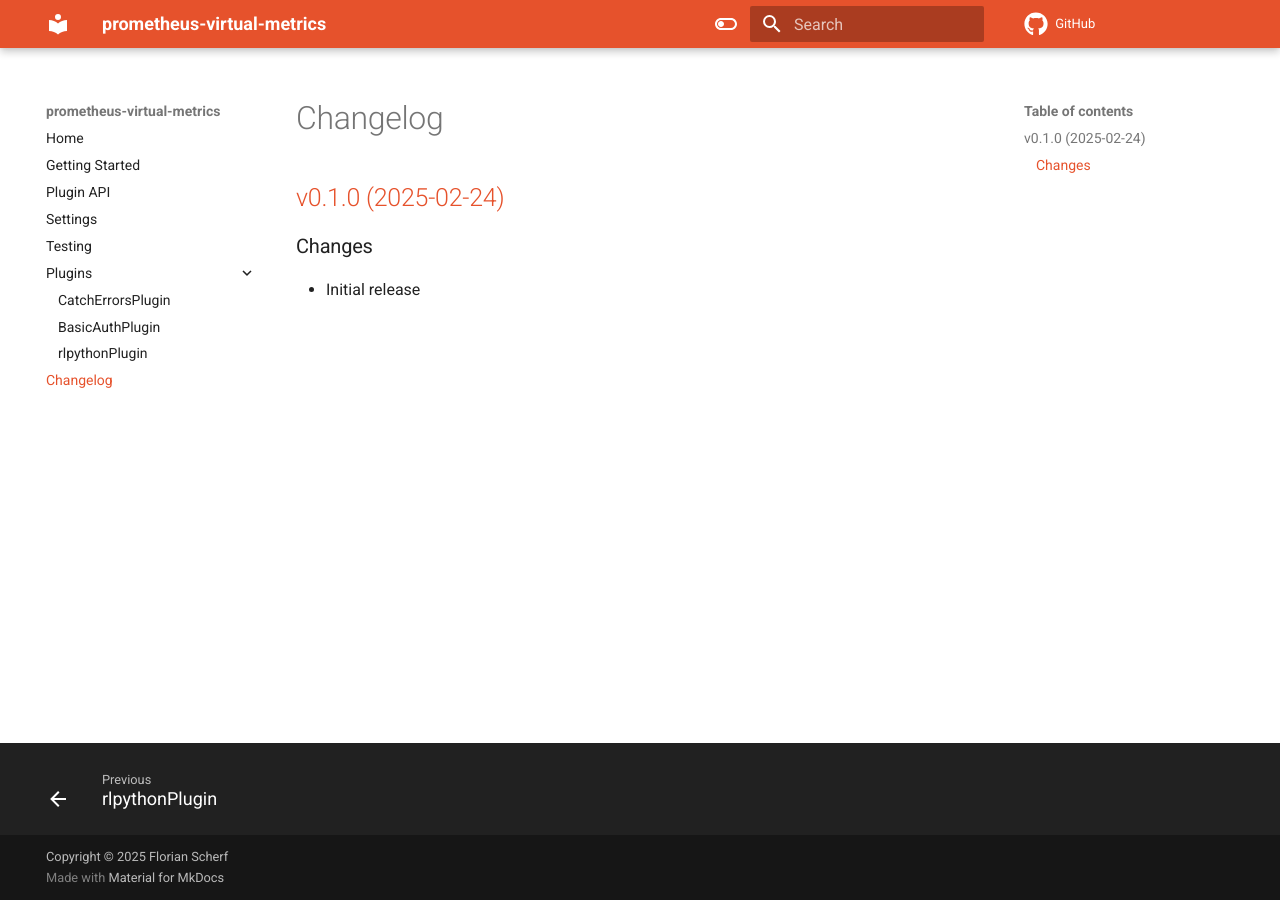
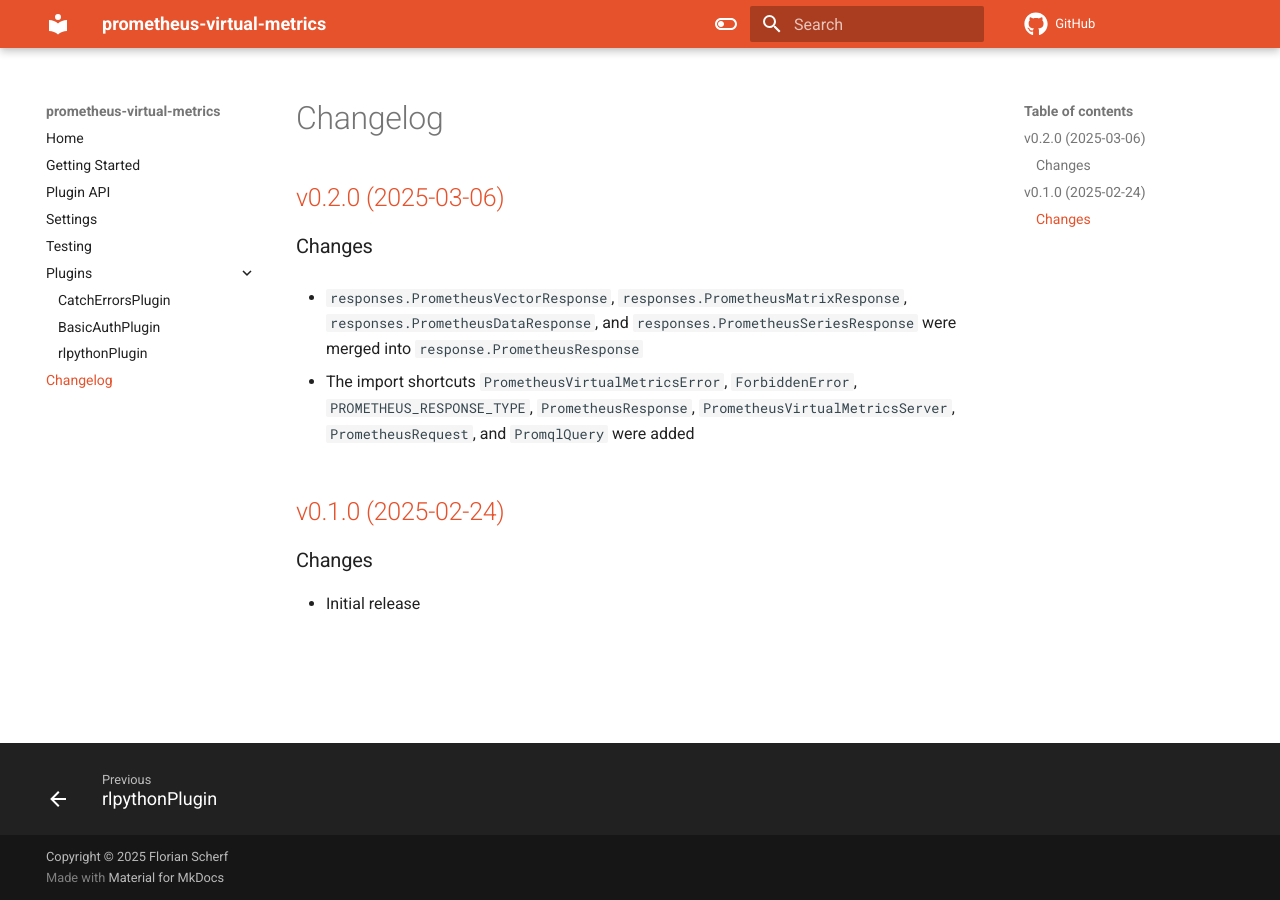
Before and after one commit to fscherf/prometheus-virtual-metrics, an MkDocs documentation site: the page built from doc/docs/changelog.md, in a window 1280 px wide. Built offline with MkDocs 1.6.1 and Material for MkDocs 9.7.7, drawn with Linux system fonts in a browser that asks for light colours; comment, search, counter and statistics services are not loaded.

Commit message:
release v0.2.0
Signed-off-by: Florian Scherf <mail@florianscherf.de>

```diff
--- a/doc/docs/changelog.md
+++ b/doc/docs/changelog.md
@@ -1,4 +1,26 @@
 # Changelog
+
+
+## [v0.2.0 (2025-03-06)](https://github.com/fscherf/prometheus-virtual-metrics/releases/tag/v0.2.0)
+
+### Changes
+
+- `responses.PrometheusVectorResponse`,
+  `responses.PrometheusMatrixResponse`,
+  `responses.PrometheusDataResponse`, and
+  `responses.PrometheusSeriesResponse`
+  were merged into `response.PrometheusResponse`
+
+- The import shortcuts
+  `PrometheusVirtualMetricsError`,
+  `ForbiddenError`,
+  `PROMETHEUS_RESPONSE_TYPE`,
+  `PrometheusResponse`,
+  `PrometheusVirtualMetricsServer`,
+  `PrometheusRequest`, and
+  `PromqlQuery`
+  were added
+
 
 ## [v0.1.0 (2025-02-24)](https://github.com/fscherf/prometheus-virtual-metrics/releases/tag/v0.1.0)
 
```
